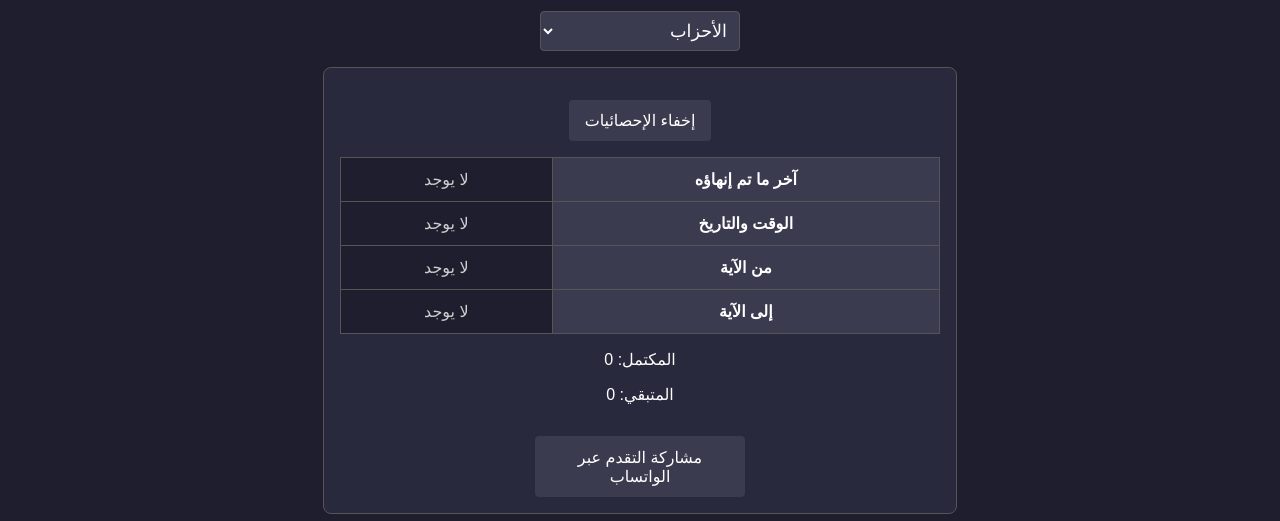
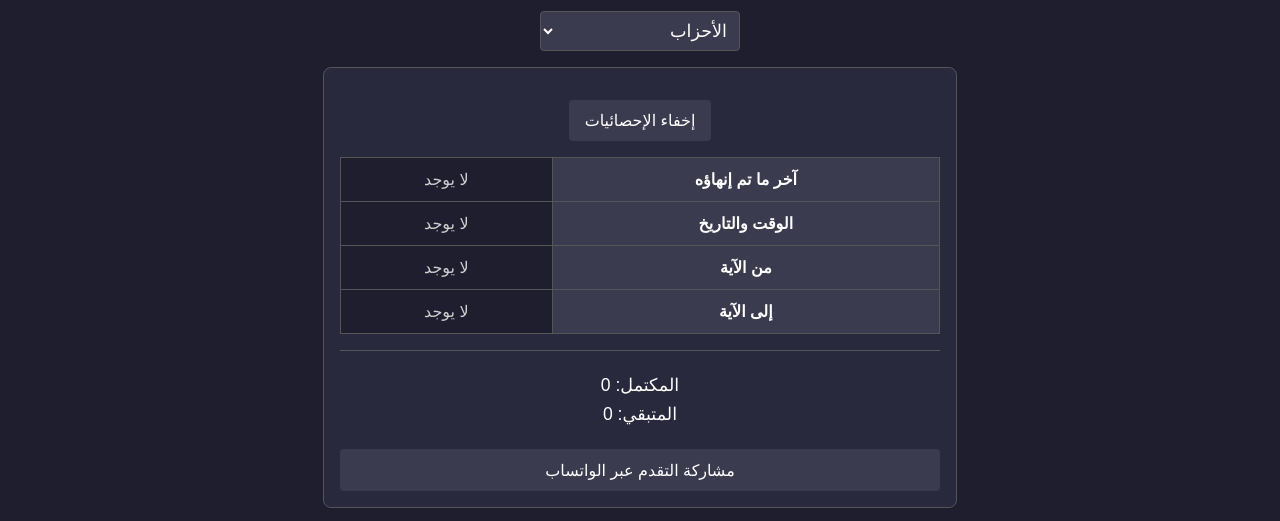
Before and after one commit to read-quran/7izb, a plain HTML site: page index.html in a window 1280 px wide. Shown: the part 75-596 px from the top of the page. Drawn offline with Linux system fonts and the light colour scheme.

Commit message:
Update styles.css

```diff
--- a/styles.css
+++ b/styles.css
@@ -35,23 +35,6 @@ header h1 {
     border: 1px solid #555;
     border-radius: 4px;
     font-size: 1.1rem;
-}
-
-/* صندوق التقرير */
-.report-box {
-    background-color: #2c2c3e;
-    border: 1px solid #555;
-    border-radius: 8px;
-    padding: 1rem;
-    margin: 1rem auto;
-    max-width: 600px;
-    display: flex;
-    justify-content: space-between;
-    font-size: 1.2rem;
-}
-
-.report-box p {
-    margin: 0;
 }
 
 /* قسم الإحصائيات */
@@ -573,11 +556,40 @@ footer {
     cursor: pointer;
     margin-top: 1rem;
     font-size: 1rem;
-    width: 35%;
+    width: 100%;
     text-align: center;
 }
 
 .share-button:hover {
+    background-color: #4c4c62;
+}
+
+/* تنسيقات قسم الإحصائيات الجديدة */
+.statistics-footer {
+    margin-top: 1rem;
+    padding-top: 1rem;
+    border-top: 1px solid #555;
+    text-align: center;
+}
+
+.statistics-footer p {
+    margin: 0.5rem 0;
+    font-size: 1.1rem;
+}
+
+#share-button-statistics {
+    background-color: #3b3b50;
+    color: #fff;
+    border: none;
+    padding: 0.7rem 1rem;
+    border-radius: 4px;
+    cursor: pointer;
+    margin-top: 1rem;
+    font-size: 1rem;
+    width: 100%;
+}
+
+#share-button-statistics:hover {
     background-color: #4c4c62;
 }
 
```
